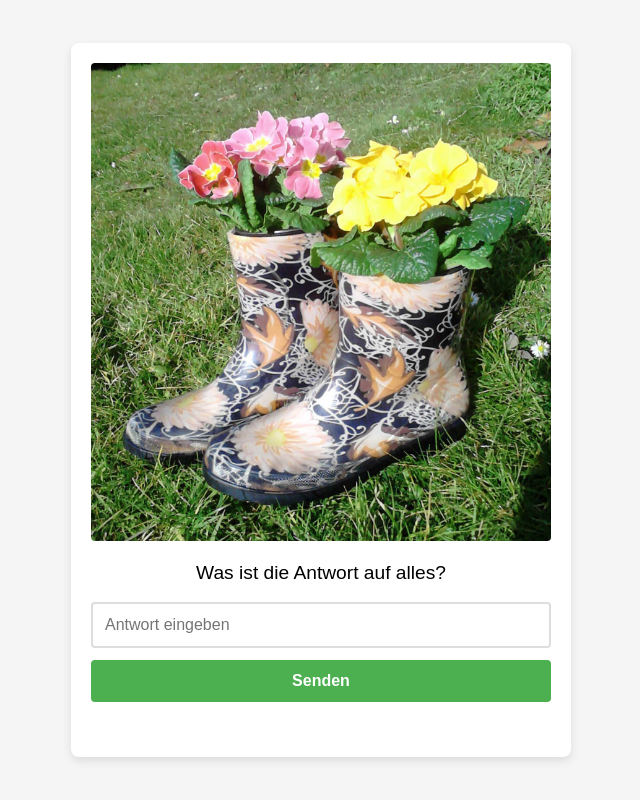
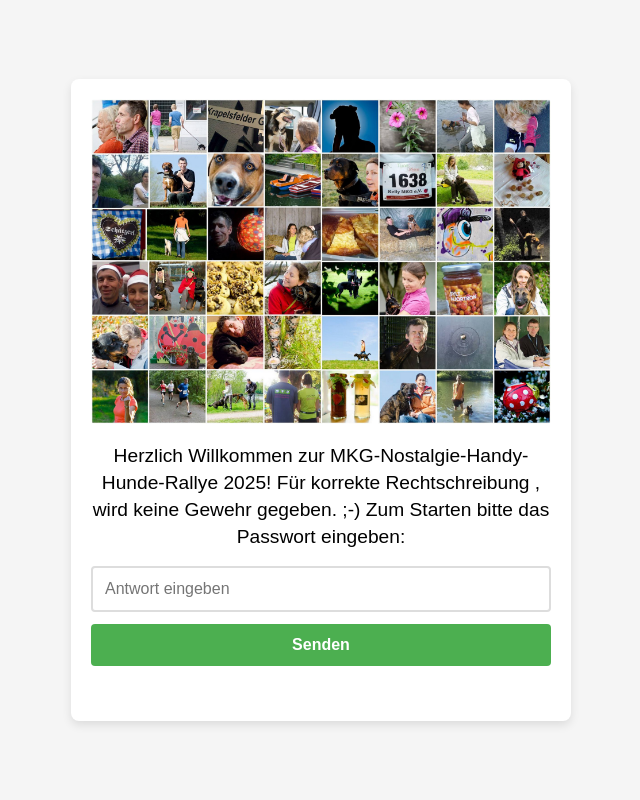
Before and after one commit to todasta/todasta.github.io, a plain HTML site: page index.html in a window 1280 px wide. Shown: the whole page, without its empty margins (319-959 px from the left). Drawn offline with Linux system fonts and the light colour scheme.

Commit message:
1. Added "Info"-Pages 2. More alternative errorMessages

```diff
--- a/index.html
+++ b/index.html
@@ -4,7 +4,7 @@
 <head>
     <meta charset="UTF-8" />
     <meta name="viewport" content="width=device-width, initial-scale=1.0" />
-    <title>Einfaches Quiz</title>
+    <title>MKG-Handy-Hunde-Rallye 2025</title>
     <style>
         * {
             box-sizing: border-box;
@@ -147,12 +147,32 @@
     </div>
 
     <script>
+        // Liste mit verschiedenen Fehlermeldungen
+        const errorMessages = [
+            "Falsche Antwort. Bitte erneut versuchen.",
+            "Hmm, das war wohl nichts. Noch ein Versuch!",
+            "Leider falsch. Probier's nochmal!",
+            "Nope! Versuch es noch einmal.",
+            "Knapp daneben ist auch vorbei. Nochmal!",
+            "Das ist nicht richtig. Weiter versuchen!",
+            "Schade, falsch! Aber nicht aufgeben.",
+            "Nicht ganz... Neuer Versuch?",
+            "Oh nein, das stimmt nicht. Versuch's weiter!",
+            "Fast! Naja, nicht wirklich. Nochmal bitte."
+        ];
+
         // Quiz-Daten: jede "Seite" ist ein Objekt
         const pages = {
             start: {
-                image: "frage1.jpg",
-                question: "Was ist die Antwort auf alles?",
-                correctAnswer: "42",
+                image: "start.jpg",
+                question: "Herzlich Willkommen zur MKG-Nostalgie-Handy-Hunde-Rallye 2025! Für korrekte Rechtschreibung , wird keine Gewehr gegeben. ;-) Zum Starten bitte das Passwort eingeben:",
+                correctAnswer: "12345",
+                next: "info"
+            },
+            info: {
+                image: "info.jpg",
+                question: "Gehe jetzt da hin, wo das passiert ist!",
+                correctAnswer: null,
                 next: "frage2"
             },
             frage2: {
@@ -178,20 +198,37 @@
             document.getElementById("answerInput").value = "";
             document.getElementById("error").innerText = "";
 
-            // Eingabe ausblenden, wenn keine Antwort mehr nötig ist
             const input = document.getElementById("answerInput");
             const button = document.querySelector("button");
-            if (page.correctAnswer === null) {
+
+            // Unterscheidung nach Seitentyp:
+            if (page.correctAnswer === null && page.next === null) {
+                // Ende-Seite: alles ausblenden
                 input.style.display = "none";
                 button.style.display = "none";
+            } else if (page.correctAnswer === null && page.next !== null) {
+                // Informative Seite: nur Button "Weiter" anzeigen
+                input.style.display = "none";
+                button.style.display = "block";
+                button.innerText = "Weiter";
             } else {
+                // Quiz-Seite: Input und Button "Senden" anzeigen
                 input.style.display = "block";
                 button.style.display = "block";
+                button.innerText = "Senden";
             }
         }
 
         function submitAnswer() {
             const page = pages[currentPage];
+
+            // Informative Seite: direkt weiter zur nächsten Seite
+            if (page.correctAnswer === null && page.next !== null) {
+                currentPage = page.next;
+                renderPage();
+                return;
+            }
+
             const userAnswer = document.getElementById("answerInput").value.trim().toLowerCase();
 
             // Check if there's a correct answer to compare
@@ -209,9 +246,10 @@
                     renderPage();
                 }
             } else {
-                // Show error message
+                // Show random error message
                 const errorDiv = document.getElementById("error");
-                errorDiv.innerText = "Falsche Antwort. Bitte erneut versuchen.";
+                const randomIndex = Math.floor(Math.random() * errorMessages.length);
+                errorDiv.innerText = errorMessages[randomIndex];
                 errorDiv.style.display = "block";
             }
         }
```
Also changed, not shown: info.jpg (added), start.jpg (added).
